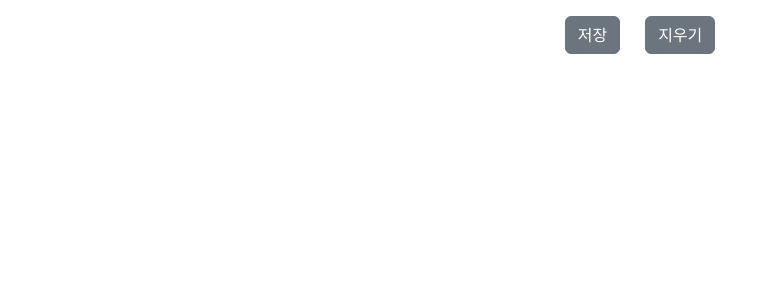
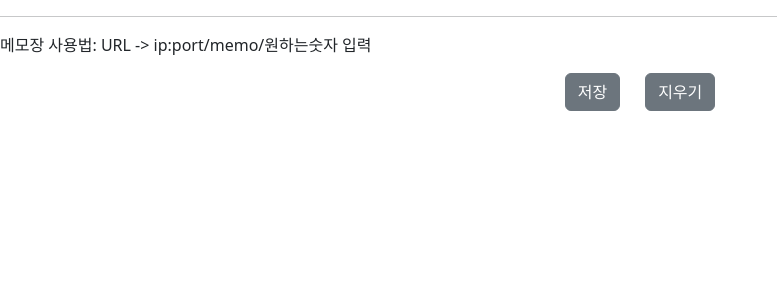
Before and after one commit to bylee5/portaldba, a Django app: page /memo/ in a window 1280 px wide. Shown: the part 40-340 px from the top of the page, without its empty margins (0-777 px from the left). Run offline with Django 4.2, Linux system fonts and the light colour scheme; the visitor is signed in with stand-in values (Sample User, id 1); data that the repository does not hold is empty; some libraries are stand-ins or nearby versions.

Commit message:
메모장 구현

```diff
--- a/memo/templates/memo/memo.html
+++ b/memo/templates/memo/memo.html
@@ -1,6 +1,7 @@
 {% extends 'base.html' %}
 {% block content %}
-<p></p>
+<hr>
+<p>메모장 사용법: URL -> ip:port/memo/원하는숫자 입력</p>
 <form class="container text-center" onsubmit="return false;" name="insertForm">
     {% csrf_token %}
     {% if dba_board %}
```
